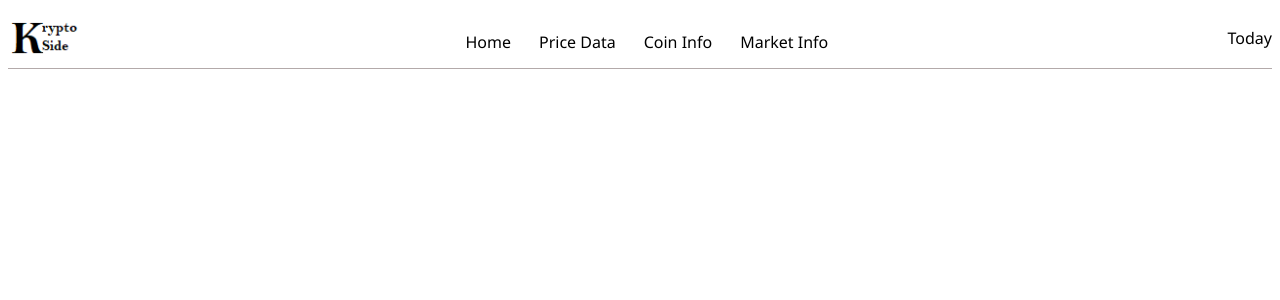
After one commit to vicano-code/KryptoSide, a Flask app: template templates/coin_info.html in a window 1280 px wide. The commit adds this page. Shown: the top 300 px of the page. Run offline with Flask 3, Linux system fonts and the light colour scheme; the template is opened without the code that fills it, so the values that code supplies are empty; some libraries are stand-ins or nearby versions.

Commit message:
refactor and update code in different files

```diff
--- a/app.py
+++ b/app.py
@@ -1,21 +1,16 @@
-from models.base import CryptoData
-from flask import Flask, render_template, jsonify
-from sqlalchemy import create_engine
-from sqlalchemy.orm import sessionmaker, declarative_base
+import models
+from models import storage
+from models.market_data import MarketData
+from models import get_market_data
 from os import getenv
+from flask import Flask, render_template, request, redirect, url_for, session
+import requests
+
+apiKey = getenv('API_KEY')
 
 app = Flask(__name__)
 
-# Connect to MySQL database
-username = getenv('KSIDE_MYSQL_USER')
-password = getenv('KSIDE_MYSQL_PWD')
-database = getenv('KSIDE_MYSQL_DB')
-DATABASE_URL = "mysql+mysqldb://"+username+":"+password+"@localhost/"+database
-
-# Set up the database engine
-engine = create_engine(DATABASE_URL)
-Session = sessionmaker(bind=engine)
-session = Session()
+coins = ['bitcoin', 'ethereum', 'tether', 'ethena', 'solana', 'usdc', 'litecoin', 'dogecoin', 'toncoin', 'avalanche', 'okb']
 
 def format_currency_int(value):
     """Formats an integer value as currency"""
@@ -25,25 +20,87 @@ def format_currency_float(value):
     """Formats a float value as currency"""
     return f"${value:,.2f}"
 
+@app.teardown_appcontext
+def close_db(error):
+    """ Remove the current SQLAlchemy Session """
+    storage.close()
+
+@app.route('/update_market_data', methods=['POST'])
+def update_market_data():
+    """update the database with current api data"""
+    for item in get_market_data.data:
+        symbol = item.get('symbol').upper()
+        market_data = storage.all(MarketData).filter_by(symbol=symbol).first()
+
+        if market_data:
+            market_data.name = item.get('name')
+            market_data.symbol = item.get('symbol').upper()
+            market_data.image = item.get('image')
+            market_data.current_price = item.get('current_price')
+            market_data.market_cap = item.get('market_cap')
+            market_data.market_cap_rank = item.get('market_cap_rank')
+            market_data.total_volume = item.get('total_volume')
+            market_data.price_change_24h = item.get('price_change_24h')
+            market_data.price_change_percent_24h = item.get('price_change_percentage_24h')
+            market_data.market_cap_change_24h = item.get('market_cap_change_24h')
+            market_data.market_cap_change_percent_24h = item.get('market_cap_change_percentage_24h')
+            market_data.last_updated = item.get('last_updated')
+        else:
+            new_record = MarketData(
+                name = item.get('name'),
+                symbol = item.get('symbol').upper(),
+                image = item.get('image'),
+                current_price = item.get('current_price'),
+                market_cap = item.get('market_cap'),
+                market_cap_rank = item.get('market_cap_rank'),
+                total_volume = item.get('total_volume'),
+                price_change_24h = item.get('price_change_24h'),
+                price_change_percent_24h = item.get('price_change_percentage_24h'),
+                market_cap_change_24h = item.get('market_cap_change_24h'),
+                market_cap_change_percent_24h = item.get('market_cap_change_percentage_24h'),
+                last_updated = item.get('last_updated'),
+            )
+            storage.new(new_record)
+    storage.save()
+    storage.close()
+
 @app.route('/', strict_slashes=False)
 def index():
-  """Fetch data from the database"""
-  records = session.query(CryptoData).all()
+    """Fetch market data from the database"""
+    update_market_data()
+    market_data = storage.all(MarketData)
+    # Format the data
+    formatted_data = []
+    for item in market_data:
+        formatted_data.append({
+            'id': item.id,
+            'name': item.name,
+            'symbol': item.symbol,
+            'image': item.image,
+            'current_price': format_currency_float(item.current_price) if item.current_price is not None else 'N/A',
+            'market_cap': format_currency_int(item.market_cap) if item.market_cap is not None else 'N/A',
+            'market_cap_rank': item.market_cap_rank,
+            'total_volume': format_currency_int(item.total_volume) if item.total_volume is not None else 'N/A',
+            'price_change_percent_24h': item.price_change_percent_24h
+        });
+    return render_template('index.html', records=formatted_data, crypto_coins=coins, api_key=apiKey)
 
-  # Format the data
-  formatted_data = []
-  for item in records:
-      formatted_data.append({
-          'name': item.name,
-          'symbol': item.symbol,
-          'image': item.image,
-          'price': format_currency_float(item.price) if item.price is not None else 'N/A',
-          'marketCap': format_currency_int(item.marketCap) if item.marketCap is not None else 'N/A',
-          'marketCapRank': item.marketCapRank,
-          'volume24hr': format_currency_int(item.volume24hr) if item.volume24hr is not None else 'N/A'
-      });
-  return render_template('index.html', records=formatted_data)
+"""
+@app.route('/submit-form', methods=['POST'])
+def submit_form():
+    coin_id = request.form.get('crypto')
+    # get coin data from API and serve in html
+    url = f"https://api.coingecko.com/api/v3/coins/{coin_id}?x_cg_demo_api_key={apiKey}"
+    headers = {"accept": "application/json"}
+    response = requests.get(url, headers=headers)
+    coin_data = {}
+    if response.status_code == 200:
+        coin_data = response.json()
+    #return render_template('index.html', records=session.get('formatted_data', []), crypto_coins=coins, coin_data=coin_data)
+    return redirect("/", coin_data=coin_data, code=302)
+"""
+
 
 if __name__ == "__main__":
     """ Main Function """
-    app.run(host='0.0.0.0', port=5000)
+    app.run(host='0.0.0.0', port=5001)
--- /dev/null
+++ b/models/engine/db_storage.py
@@ -0,0 +1,58 @@
+#!/usr/bin/python3
+"""
+Contains the class DBStorage
+"""
+from models.market_data import MarketData, Base
+from os import getenv
+from sqlalchemy import create_engine
+from sqlalchemy.orm import scoped_session, sessionmaker
+
+#classes = {"MarketData": MarketData}
+
+class DBStorage:
+    """interaacts with the MySQL database"""
+    __engine = None
+    __session = None
+
+    def __init__(self):
+        """Instantiate a DBStorage object"""
+        username = getenv('KSIDE_MYSQL_USER')
+        password = getenv('KSIDE_MYSQL_PWD')
+        host = 'localhost'
+        database = getenv('KSIDE_MYSQL_DB')
+        self.__engine = create_engine('mysql+mysqldb://{}:{}@{}/{}'.
+                                      format(username,
+                                             password,
+                                             host,
+                                             database))
+
+    def all(self, cls=None):
+        """get all data from table in database"""
+        if cls:
+          return self.__session.query(cls)
+        else:
+            return None
+
+    def new(self, obj):
+        """add the object to the current database session"""
+        self.__session.add(obj)
+
+    def save(self):
+        """commit all changes of the current database session"""
+        self.__session.commit()
+
+    def count(self, cls):
+        """gets the number of items in database table"""
+        obj = self.__session.query(cls).all()
+        return len(obj)
+
+    def reload(self):
+        """reloads data from the database"""
+        Base.metadata.create_all(self.__engine)
+        sess_factory = sessionmaker(bind=self.__engine, expire_on_commit=False)
+        Session = scoped_session(sess_factory)
+        self.__session = Session
+
+    def close(self):
+        """call remove() method on the private session attribute"""
+        self.__session.remove()
--- /dev/null
+++ b/models/get_market_data.py
@@ -0,0 +1,15 @@
+import requests
+from os import getenv
+
+
+apiKey = getenv('API_KEY')
+# Fetch marrket data from API
+url = 'https://api.coingecko.com/api/v3/coins/markets?vs_currency=usd&order=market_cap_desc&per_page=100&page=1&x_cg_demo_api_key='+apiKey
+headers = {
+    'accept': 'application/json'
+}
+response = requests.get(url, headers=headers)
+data = response.json()
+
+# Fetch coin-specific data
+url = "https://api.coingecko.com/api/v3/coins/id?x_cg_demo_api_key="+apiKey
--- a/static/styles/home.css
+++ b/static/styles/home.css
@@ -1,9 +1,20 @@
+body {
+  display: flex;
+  flex-direction: column;
+  align-items: center;
+  font-family: 'Segoe UI', Tahoma, Geneva, Verdana, sans-serif;
+}
+
+/* crypto summary section */
 #cryptoSummary {
-  margin-top: 30px;
-
+  margin: 4em 4em 0 4em;
+  width: 950px;
+  height: 80vh;
+  overflow-y: auto;
+  border: 1px solid rgb(179, 170, 170);
 }
 #cryptoSummary > table {
-  width: 60%;
+  width: 80%;
 }
 #coin_img {
   width: 30px;
--- /dev/null
+++ b/templates/coin_info.html
@@ -0,0 +1,24 @@
+<!DOCTYPE html>
+<html lang="en">
+  <head>
+    <meta http-equiv="Content-Type" content="text/html; charset=UTF-8">
+    <link rel="stylesheet" href="../static/styles/header.css">
+    <link rel="stylesheet" href="../static/styles/home.css">
+    <script src="https://code.jquery.com/jquery-3.2.1.min.js"></script>
+    <script src="../static/scripts/get_date.js"></script>
+    <title>KryptoSide</title>
+  </head>
+  <body>
+    <header>
+      <img src="../static/images/KryptoSide_Logo.png" alt="">
+      <nav>
+        <button>Home</button>
+        <button>Price Data</button>
+        <button>Coin Info</button>
+        <button>Market Info</button>
+      </nav>
+      <div id="date">Today</div>
+    </header>
+
+  </body>
+</html>
```
Also changed, not shown: other parts of static/styles/home.css (+40 -2 lines), models/__init__.py (added, +10 -0 lines), models/base.py (deleted, +0 -64 lines), models/market_data.py (added, +22 -0 lines), static/scripts/get_coin_data.js (added, +40 -0 lines), templates/index.html (+28 -9 lines), models/engine/__init__.py (added).
